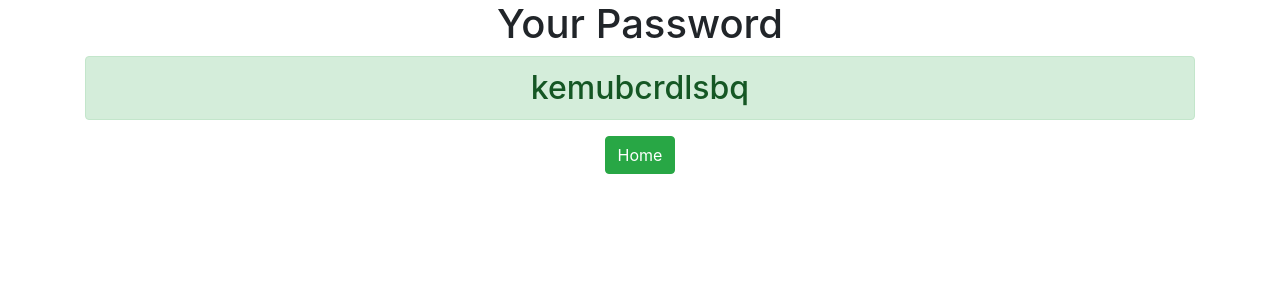
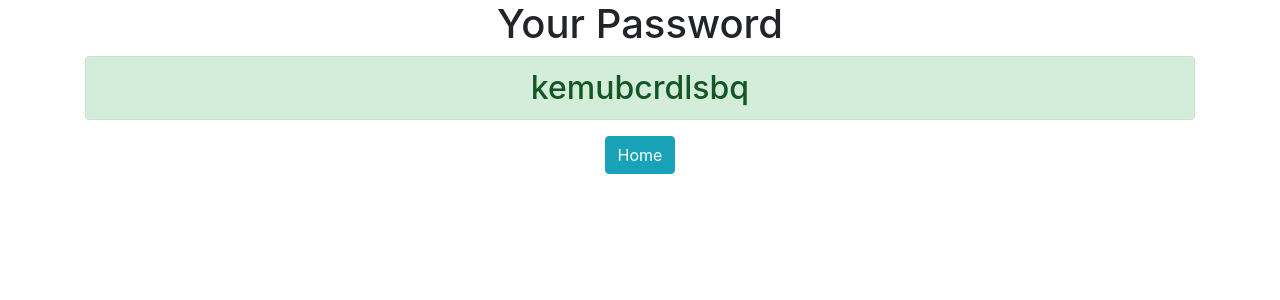
Before and after one commit to lakich77/django3-password-generator, a Django app: page /password/ in a window 1280 px wide. Shown: the top 300 px of the page. Run offline with Django 4.2, Linux system fonts and the light colour scheme.

Commit message:
i made soem tweaks

```diff
--- a/generator/templates/generator/password.html
+++ b/generator/templates/generator/password.html
@@ -3,5 +3,5 @@
 
     <h1> Your Password</h1>
     <h2 class="alert alert-success">{{ password }}</h2>
-    <a href="{% url 'home' %}" class="btn btn-success">Home</a>
+    <a href="{% url 'home' %}" class="btn btn-info">Home</a>
 </div>
--- a/password_generator/settings.py
+++ b/password_generator/settings.py
@@ -20,7 +20,7 @@ BASE_DIR = Path(__file__).resolve().parent.parent
 # See https://docs.djangoproject.com/en/4.1/howto/deployment/checklist/
 
 # SECURITY WARNING: keep the secret key used in production secret!
-SECRET_KEY = 'django-insecure-lr=f=$*+6f&10s8bfuuv64ru#tfm^t$0d_=34#berp@$no#7c_'
+SECRET_KEY = 'django-insecure-lr=f=$*+63545465f&10s8bfuuv64ru#tfm^t$0d_=34#berp@$no#7c_'
 
 # SECURITY WARNING: don't run with debug turned on in production!
 DEBUG = True
```
